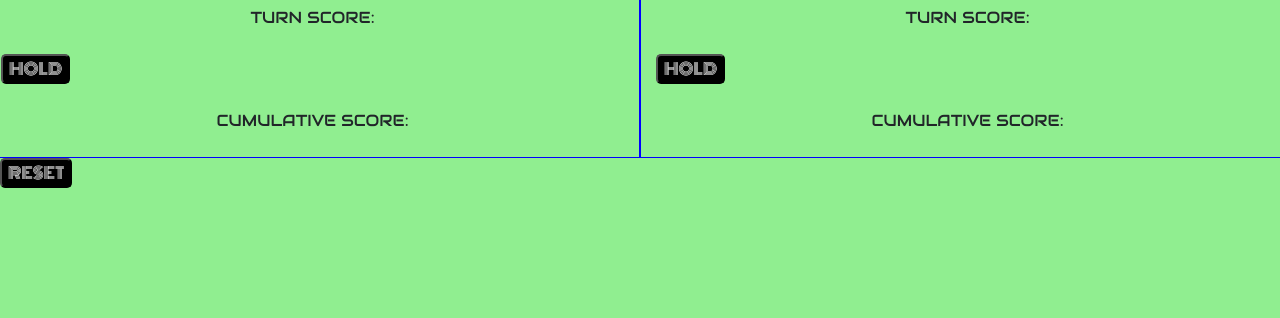
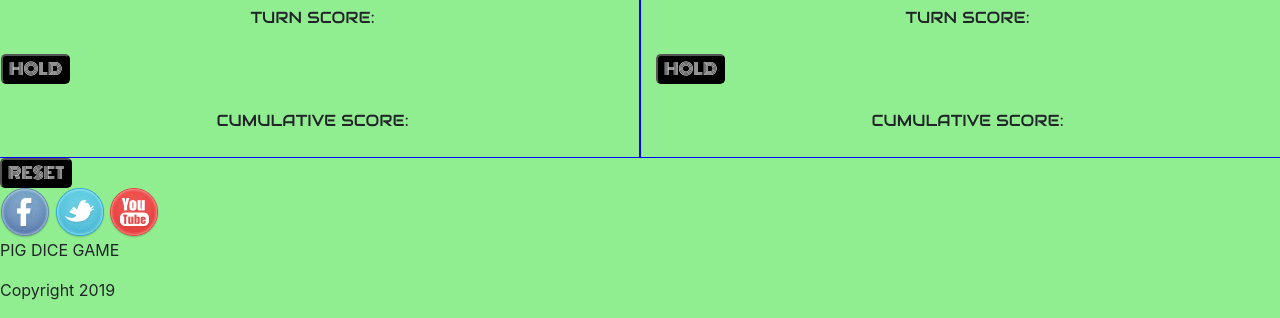
Before and after one commit to Roychela/Pig-Dice, a plain HTML site: page index.html in a window 1280 px wide. Shown: the part 1047-1365 px from the top of the page. Before the commit the page ends 1235 px from the top, so only its background shows below. Drawn offline with Linux system fonts and the light colour scheme; a web font is replaced by a local one.

Commit message:
Add footer div section with social media sites icons

```diff
--- a/index.html
+++ b/index.html
@@ -75,5 +75,16 @@
     <div class="resetgame">
         <input type="button" name="" value="RESET" id="reset">
     </div>
+    <div class="footer">
+        <img src="img/facebook.png" alt="">
+        <img src="img/twitter.png" alt="">
+        <img src="img/you_tube.png" alt="">
+        <p id="pigdicefooter">
+          PIG DICE GAME
+        </p>
+        <p>
+          Copyright 2019
+        </p>
+    </div>
   </body>
 </html>
```
